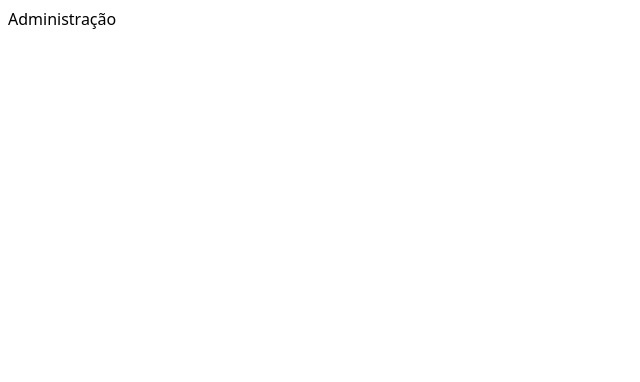
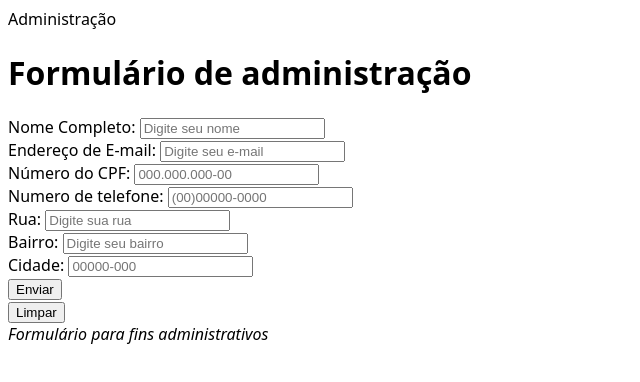
Before and after one commit to CInUFPE-2025-IA-EDU/FICR-EDU-1Ax, a website: page src/squads/j/index.html in a window 1280 px wide. Shown: the whole page, without its empty margins (0-640 px from the left). Drawn offline with Linux system fonts and the light colour scheme.

Commit message:
D28 - Semana 1 - Ajuste HTML Administraçcao

```diff
--- a/src/squads/j/index.html
+++ b/src/squads/j/index.html
@@ -1,4 +1,75 @@
-<!doctype html><meta charset='utf-8'><title>Administração</title>
-<div id='app'>Administração</div>
-<script type='module' src='./app.js'></script>
-<link rel='stylesheet' href='./style.css'>
+<!DOCTYPE html>
+<html lang="pt-br">
+
+<head>
+    <meta charset="UTF-8">
+    <meta name="viewport" content="width=device-width, initial-scale=1.0">
+    <title>Administração</title>
+    <script type='module' src='./app.js'></script>
+    <link rel='stylesheet' href='./style.css'>
+</head>
+
+<body>
+
+    <div id='app'>Administração</div>
+
+    <header>
+        <h1>Formulário de administração</h1>
+    </header>
+
+    <main>
+        <div class="cadastro">
+            <form>
+                <div class="usuario">
+                    <label for="id1">Nome Completo:</label>
+                    <input type="text" id="id1" placeholder="Digite seu nome">
+                </div>
+
+                <div class="email">
+                    <label for="id2">Endereço de E-mail:</label>
+                    <input type="text" id="id2" placeholder="Digite seu e-mail">
+                </div>
+
+                <div class="cpf">
+                    <label for="id3">Número do CPF:</label>
+                    <input type="text" id="id3" placeholder="000.000.000-00">
+                </div>
+
+                <div class="numero">
+                    <label for="id4">Numero de telefone:</label>
+                    <input type="text" id="id4" placeholder="(00)00000-0000">
+                </div>
+
+                <div class="rua">
+                    <label for="id6">Rua:</label>
+                    <input type="text" id="id6" placeholder="Digite sua rua">
+                </div>
+
+                <div class="bairro">
+                    <label for="id7">Bairro:</label>
+                    <input type="text id" id="id7" placeholder="Digite seu bairro">
+                </div>
+
+                <div class="cidade">
+                    <label for="id5">Cidade:</label>
+                    <input type="text" id="id5" placeholder="00000-000">
+                </div>
+
+                <div class="botao">
+                    <button type="submit">Enviar</button>
+                </div>
+
+                <div class="botao-limpar">
+                    <button type="submit">Limpar</button>
+                </div>
+            </form>
+        </div>
+    </main>
+
+    <footer>
+        <i>Formulário para fins administrativos</i>
+    </footer>
+
+</body>
+
+</html>
```
